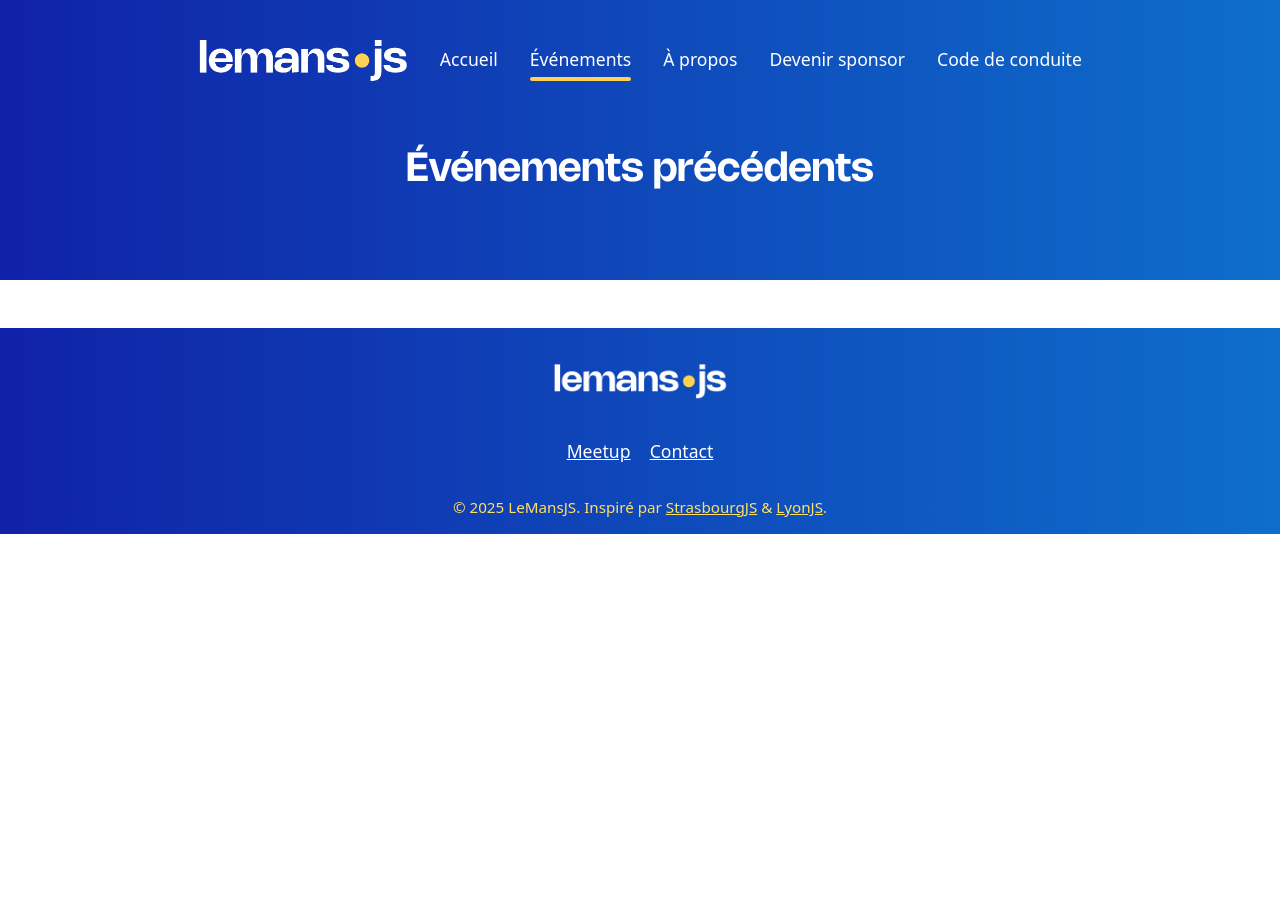
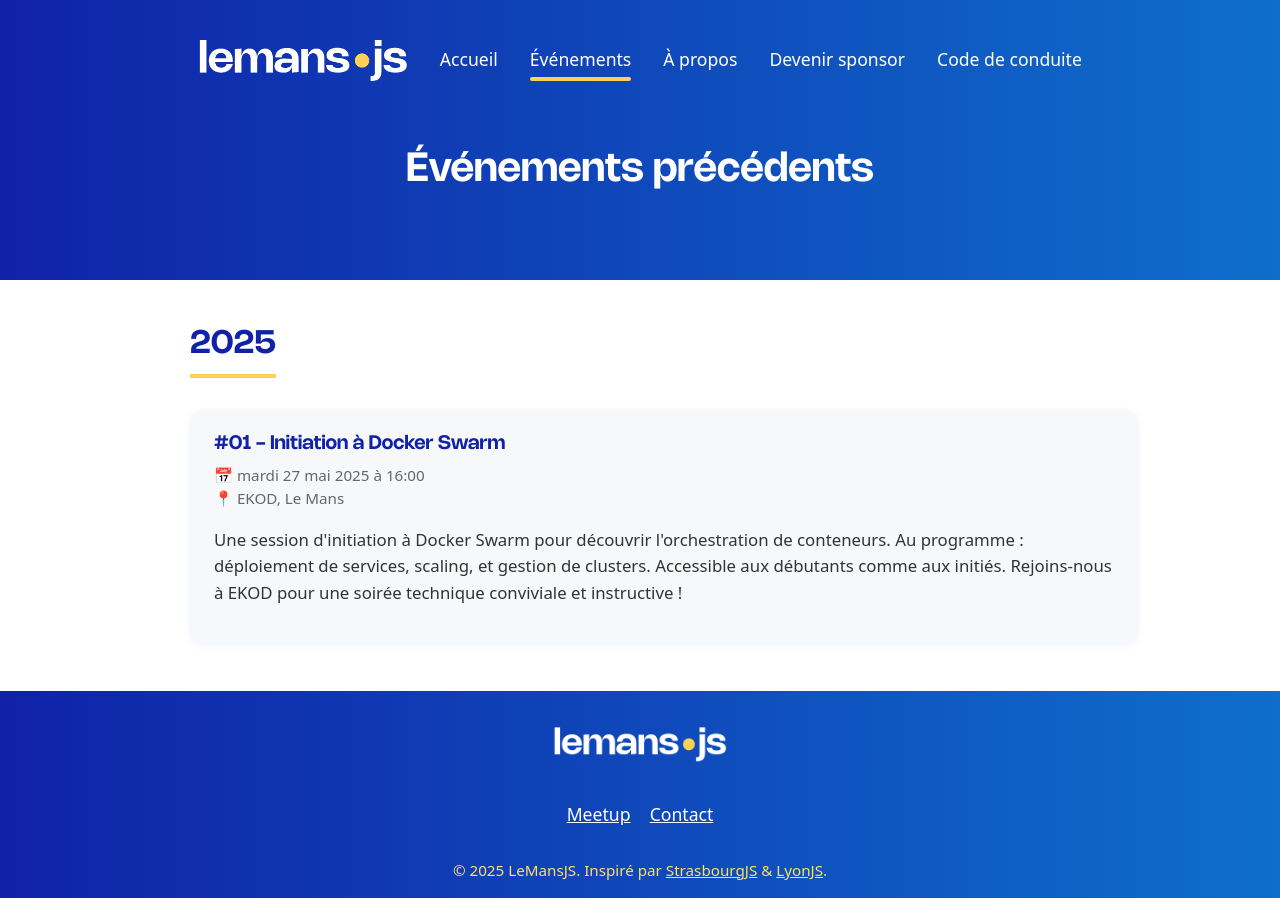
Before and after one commit to LeMansJS/lemansjs.org, a Vue app: page /evenements in a window 1280 px wide. Before the commit the page ends 800 px from the top, so only its background shows below. Built offline with nearby package versions, Linux system fonts and the light colour scheme.

Commit message:
💬 Add first event

```diff
--- /dev/null
+++ b/public/events/1-docker-swarm-init.json
@@ -0,0 +1,11 @@
+{
+    "id": 1,
+    "title": "#01 - Initiation à Docker Swarm",
+    "date": "2025-05-27T18:00:00+02:00",
+    "location": {
+        "name": "EKOD, Le Mans",
+        "address": "185 Rue Henri Champion, 72100 Le Mans"
+    },
+    "summary": "Une session d'initiation à Docker Swarm pour découvrir l'orchestration de conteneurs. Au programme : déploiement de services, scaling, et gestion de clusters. Accessible aux débutants comme aux initiés. Rejoins-nous à EKOD pour une soirée technique conviviale et instructive !",
+    "meetup": ""
+}
--- a/public/events/index.json
+++ b/public/events/index.json
@@ -1,2 +1,3 @@
 [
+    "1-docker-swarm-init"
 ]
--- a/src/components/EventList.vue
+++ b/src/components/EventList.vue
@@ -11,6 +11,7 @@ interface EventMeta {
     name: string
     address?: string
   }
+  meetup?: string
   [key: string]: any
 }
 
@@ -59,6 +60,7 @@ onMounted(() => {
             <p class="event-location">📍 {{ upcomingEvent.location?.name }}</p>
         </div>
         <p class="event-summary" v-if="upcomingEvent.summary">{{ upcomingEvent.summary }}</p>
+        <a v-if="upcomingEvent.meetup" :href="upcomingEvent.meetup" class="btn btn-primary" target="_blank" rel="noopener">Voir la page Meetup</a>
         </div>
 
         <div v-else class="event-empty">
--- a/src/components/EventsPage.vue
+++ b/src/components/EventsPage.vue
@@ -11,6 +11,7 @@ interface EventMeta {
     name: string
     address?: string
   }
+  meetup?: string
   [key: string]: any
 }
 
@@ -61,6 +62,7 @@ onMounted(() => {
               <p class="event-date">📅 {{ new Date(event.date).toLocaleDateString('fr-FR', { weekday: 'long', day: 'numeric', month: 'long', year: 'numeric', hour: '2-digit', minute: '2-digit' }) }}</p>
               <p class="event-location">📍 {{ event.location?.name }}</p>
               <p class="event-summary" v-if="event.summary">{{ event.summary }}</p>
+              <a v-if="event.meetup" :href="event.meetup" class="btn btn-primary" target="_blank" rel="noopener">Voir la page Meetup</a>
             </div>
           </div>
         </div>
```
